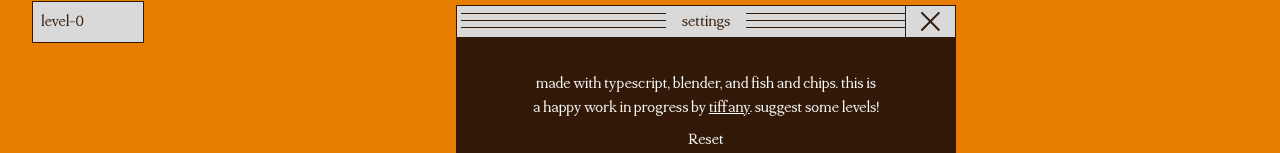
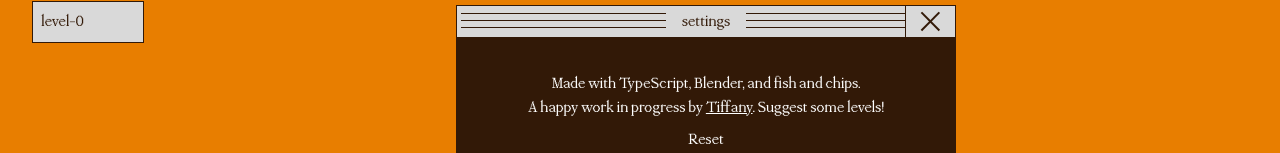
Before and after one commit to cnnmon/botsbotsbots, a Next.js app: page / in a window 1280 px wide. Both pictures are taken after a click on the button "settings". Shown: the part 255-408 px from the top of the page. Built offline with nearby package versions, Linux system fonts and the light colour scheme; no server answers.

Commit message:
Update index.tsx

```diff
--- a/src/components/Desktop/index.tsx
+++ b/src/components/Desktop/index.tsx
@@ -177,18 +177,18 @@ export default function Desktop() {
         isExitable
         content={
           <div className="bg-primary-color h-full text-white p-4 flex flex-col justify-center items-center">
-            <p className="w-3/4 text-center">
+            <p className="text-center">
               {' '}
-              made with typescript, blender, and fish and chips. this is a happy
-              work in progress by{' '}
+              Made with TypeScript, Blender, and fish and chips.
+              <br />A happy work in progress by{' '}
               <a
                 href="https://www.tiffanywang.me/"
                 target="_blank"
                 className="underline"
               >
-                tiffany
+                Tiffany
               </a>
-              . suggest some levels!
+              . Suggest some levels!
             </p>
             <button
               className="button mt-2 text-white hover:bg-white hover:text-primary-color w-1/2"
```
